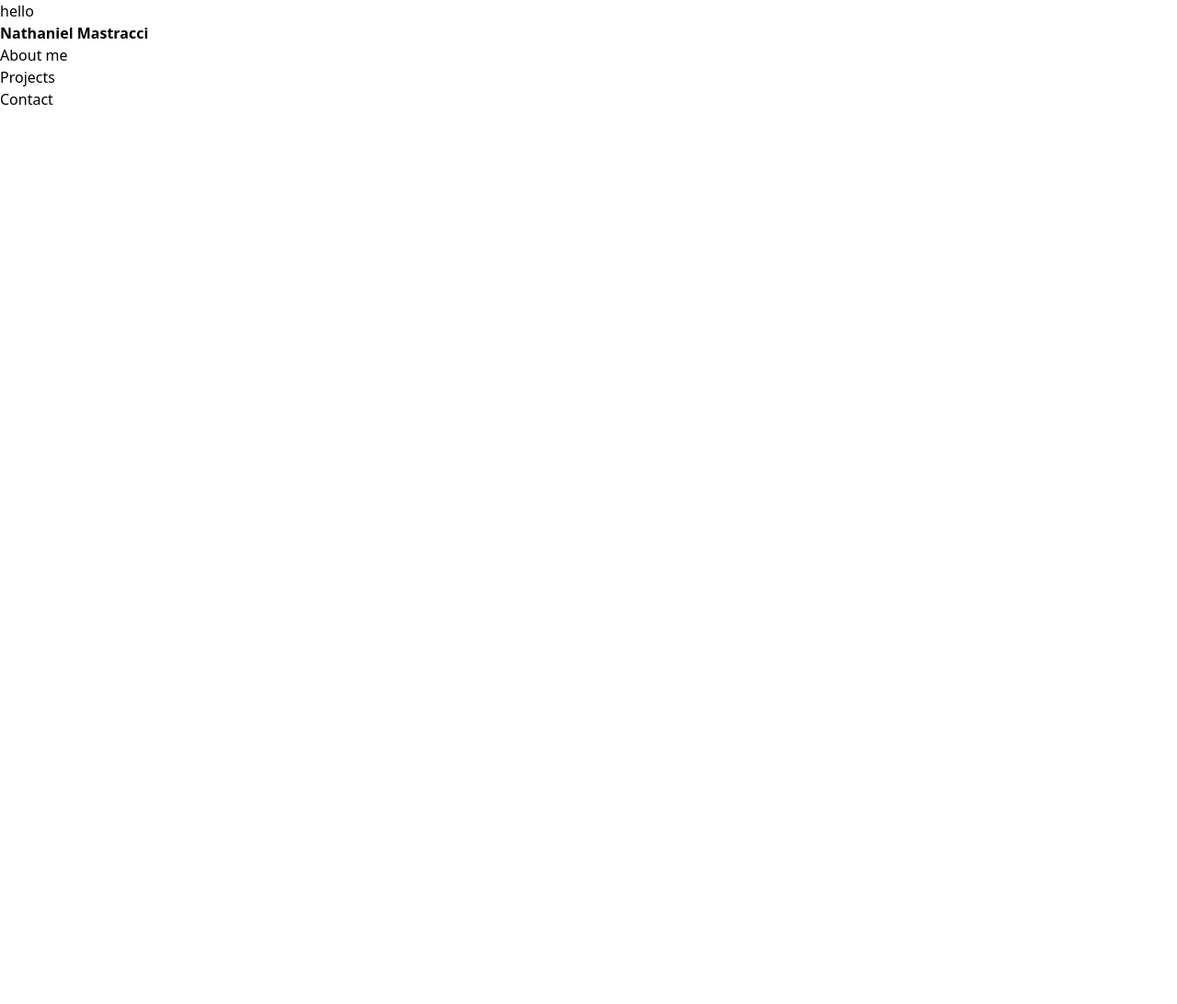
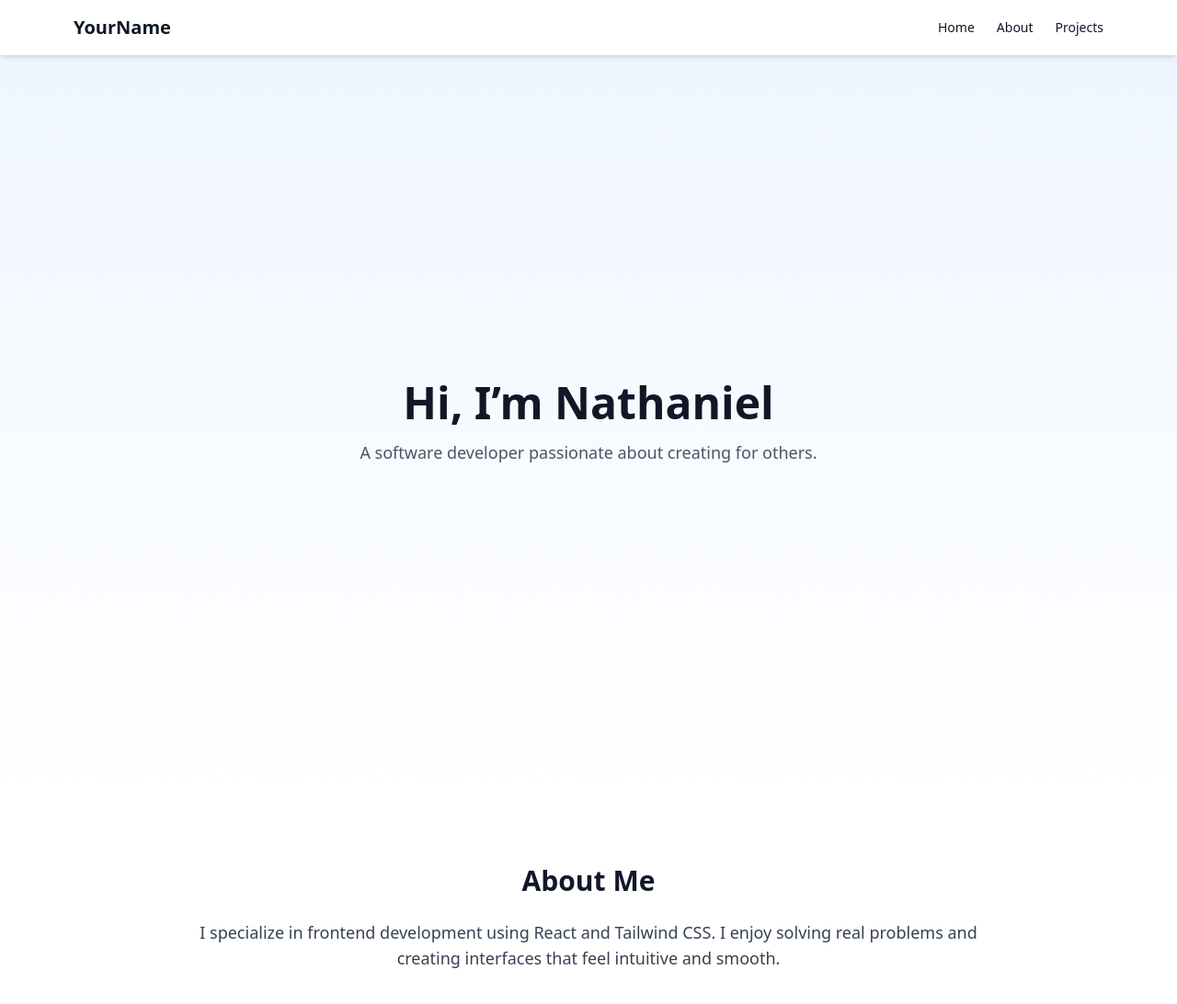
Before and after one commit to MastracciN/mastraccin.github.io, a React (Vite) app: page / in a window 1280 px wide. Shown: the top 1092 px of the page at 92% size. Before the commit the page ends 800 px from the top, so only its background shows below. Built offline with nearby package versions, Linux system fonts and the light colour scheme.

Commit message:
updated portfolio with css

```diff
--- a/src/App.jsx
+++ b/src/App.jsx
@@ -1,19 +1,10 @@
 import { useState } from 'react'
 import './App.css'
 import Header from './components/Header'
+import Portfolio from './Portfolio'
 
 function App() {
-  return (
-    <>
-      <div>
-        <Header />
-        <h1 class="text-3x1 font-bold">Nathaniel Mastracci</h1>
-        <h2>About me</h2>
-        <h2>Projects</h2>
-        <h2>Contact</h2>
-      </div>
-    </>
-  )
+  return <Portfolio />;
 }
 
 export default App
--- /dev/null
+++ b/src/Portfolio.jsx
@@ -0,0 +1,84 @@
+import React from "react";
+
+const Portfolio = () => {
+  return (
+    <div className="font-sans text-gray-900">
+      {/* Navbar */}
+      <header className="bg-white shadow-md sticky top-0 z-50">
+        <nav className="max-w-6xl mx-auto px-4 py-4 flex justify-between items-center">
+          <div className="text-xl font-bold">YourName</div>
+          <ul className="flex space-x-6 text-sm font-medium">
+            <li><a href="#intro" className="hover:text-blue-500">Home</a></li>
+            <li><a href="#about" className="hover:text-blue-500">About</a></li>
+            <li><a href="#projects" className="hover:text-blue-500">Projects</a></li>
+          </ul>
+        </nav>
+      </header>
+
+      {/* Intro Section */}
+      <section id="intro" className="h-screen flex flex-col justify-center items-center text-center px-6 bg-gradient-to-b from-blue-50 to-white">
+        <h1 className="text-5xl font-extrabold mb-4">Hi, I’m Nathaniel</h1>
+        <p className="text-lg text-gray-600 max-w-xl">A software developer passionate about creating for others.</p>
+      </section>
+
+      {/* About Section */}
+      <section id="about" className="py-20 px-6 bg-white">
+        <div className="max-w-4xl mx-auto text-center">
+          <h2 className="text-3xl font-bold mb-6">About Me</h2>
+          <p className="text-gray-700 text-lg">I specialize in frontend development using React and Tailwind CSS. I enjoy solving real problems and creating interfaces that feel intuitive and smooth.</p>
+        </div>
+      </section>
+
+      {/* Projects Section */}
+      <section id="projects" className="py-20 px-6 bg-gray-50">
+        <div className="max-w-6xl mx-auto">
+          <h2 className="text-3xl font-bold text-center mb-10">Projects</h2>
+          <div className="grid grid-cols-1 md:grid-cols-2 gap-10">
+            {/* Project 1 */}
+            <div className="bg-white shadow-lg rounded-2xl p-6 transition hover:shadow-xl">
+              <h3 className="text-xl font-semibold mb-2">Project One</h3>
+              <p className="text-gray-600 mb-4">A short description about what this project does and what tech stack it uses.</p>
+              <a href="#" className="text-blue-600 hover:underline">View Project →</a>
+            </div>
+
+            {/* Project 2 */}
+            <div className="bg-white shadow-lg rounded-2xl p-6 transition hover:shadow-xl">
+              <h3 className="text-xl font-semibold mb-2">Project Two</h3>
+              <p className="text-gray-600 mb-4">Another project focused on performance, accessibility, or unique design challenges.</p>
+              <a href="#" className="text-blue-600 hover:underline">View Project →</a>
+            </div>
+          </div>
+        </div>
+      </section>
+
+    {/* Contact Section */}
+      {/* <section id="contact" className="py-20 px-6 bg-white dark:bg-gray-900">
+        <div className="max-w-xl mx-auto">
+            <h2 className="text-3xl font-bold text-center mb-6">Contact Me</h2>
+            <form className="space-y-6">
+              <div>
+                <label className="block mb-1 font-medium">Name</label>
+                <input type="text" className="w-full p-3 rounded-md border border-gray-300 dark:border-gray-600 bg-white dark:bg-gray-800 dark:text-white" required />
+              </div>
+              <div>
+                <label className="block mb-1 font-medium">Email</label>
+                <input type="email" className="w-full p-3 rounded-md border border-gray-300 dark:border-gray-600 bg-white dark:bg-gray-800 dark:text-white" required />
+              </div>
+              <div>
+                <label className="block mb-1 font-medium">Message</label>
+                <textarea className="w-full p-3 rounded-md border border-gray-300 dark:border-gray-600 bg-white dark:bg-gray-800 dark:text-white" rows="5" required></textarea>
+              </div>
+              <button type="submit" className="bg-blue-600 text-white px-6 py-2 rounded-md hover:bg-blue-700 transition">Send</button>
+            </form>
+        </div>
+      </section> */}
+
+      {/* Footer */}
+      <footer className="py-6 bg-white border-t text-center text-sm text-gray-500">
+        © 2025 Your Name. All rights reserved.
+      </footer>
+    </div>
+  );
+};
+
+export default Portfolio;
--- /dev/null
+++ b/src/tailwind.config.js
@@ -0,0 +1,11 @@
+// tailwind.config.js
+module.exports = {
+    darkMode: 'class',
+    content: [
+      "./src/**/*.{js,jsx,ts,tsx}",
+    ],
+    theme: {
+      extend: {},
+    },
+    plugins: [],
+  };
```
